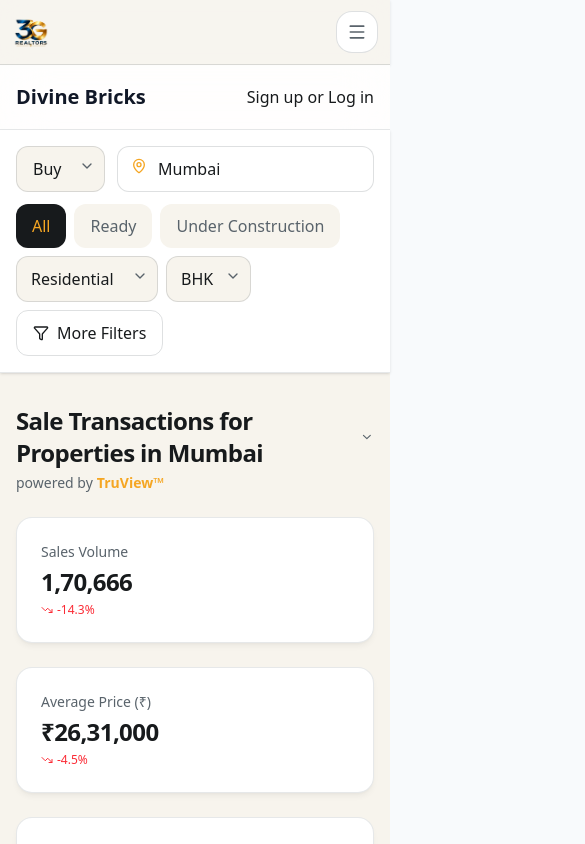
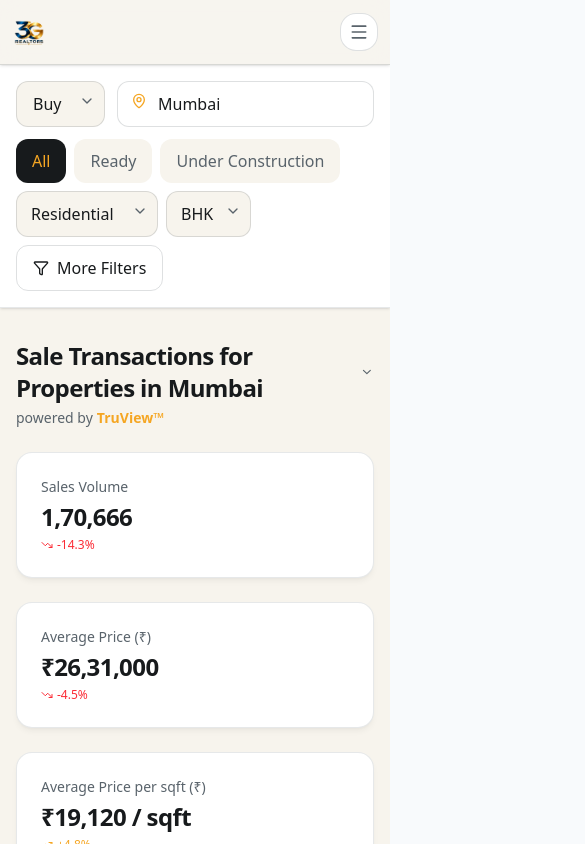
Before and after one commit to ansarialtamash12/New-Divine-Bricks, a Next.js app: page /transactions in a window 390 px wide. Shown: the top 844 px of the page, 585 px wide, since content can reach past the window. Built offline with nearby package versions, Linux system fonts and the light colour scheme.

Commit message:
resposniveness chnaged

```diff
--- a/app/components/navbar.jsx
+++ b/app/components/navbar.jsx
@@ -3,7 +3,6 @@
 import React, { useState, useEffect } from "react";
 import Link from "next/link";
 import { Menu, X, Mail, Link2 } from "lucide-react";
-import Image from "next/image";
 import { FcGoogle } from "react-icons/fc";
 import { FaFacebook, FaWhatsapp } from "react-icons/fa";
 import { usePathname } from "next/navigation";
@@ -23,6 +22,18 @@
     return () => window.removeEventListener("scroll", handleScroll);
   }, [pathname]);
 
+  // Lock body scroll when mobile menu or modal is open
+  useEffect(() => {
+    if (isMobileMenuOpen || isLoginModalOpen) {
+      document.body.style.overflow = "hidden";
+    } else {
+      document.body.style.overflow = "";
+    }
+    return () => {
+      document.body.style.overflow = "";
+    };
+  }, [isMobileMenuOpen, isLoginModalOpen]);
+
   const isHomePage = pathname === "/";
   const isTransparent = isHomePage && !isScrolled;
 
@@ -32,7 +43,6 @@
     { name: "TruEstimate™", href: "/truest-imate" },
     { name: "India Transactions", href: "/transactions" },
     { name: "New Projects", href: "/new-projects" },
-    // { name: "Divine Bricks", href: "/my-bayut" },
   ];
 
   return (
@@ -54,21 +64,18 @@
                 <div
                   className={`flex items-center justify-center rounded-2xl transition-all duration-500 ease-out ${
                     isTransparent
-                      ? "px-3 py-1.5 bg-white/10 backdrop-blur-md border border-white/20 shadow-[0_4px_20px_-6px_rgba(0,0,0,0.4)] group-hover:bg-white/15"
+                      ? "px-2.5 sm:px-3 py-1.5 bg-white/10 backdrop-blur-md border border-white/20 shadow-[0_4px_20px_-6px_rgba(0,0,0,0.4)] group-hover:bg-white/15"
                       : "px-0 py-0 bg-transparent border border-transparent"
                   }`}
                 >
-                  <Image
+                  <img
                     src="/3G_Realtors_Icon.png"
                     alt="Divine Logo"
-                    width={120}
-                    height={40}
                     className={`object-contain w-auto transition-all duration-500 ease-out group-hover:scale-[1.03] ${
                       isTransparent
-                        ? "h-8 sm:h-9 drop-shadow-[0_2px_10px_rgba(0,0,0,0.5)] brightness-110"
-                        : "h-9 sm:h-10"
+                        ? "h-7 sm:h-9 drop-shadow-[0_2px_10px_rgba(0,0,0,0.5)] brightness-110"
+                        : "h-8 sm:h-10"
                     }`}
-                    priority
                   />
                 </div>
               </Link>
@@ -106,7 +113,7 @@
             <div className="flex items-center gap-2 sm:gap-3">
               {/* ===== HAMBURGER ===== */}
               <button
-                className={`lg:hidden p-2.5 rounded-2xl transition-all duration-500 ease-out active:scale-95 ${
+                className={`lg:hidden p-2 sm:p-2.5 rounded-2xl transition-all duration-500 ease-out active:scale-95 ${
                   isTransparent
                     ? "bg-white/10 backdrop-blur-md border border-white/20 shadow-[0_4px_20px_-6px_rgba(0,0,0,0.4)] hover:bg-white/20"
                     : "bg-white border border-[#59636B]/20 hover:bg-[#F7F4ED]"
@@ -131,7 +138,7 @@
 
               <button
                 onClick={() => setIsLoginModalOpen(true)}
-                className="hidden sm:block px-4 py-2.5 bg-gradient-to-r from-[#F5A623] to-[#E09400] text-[#171A1C] rounded-xl text-xs sm:text-sm font-bold hover:shadow-lg hover:shadow-[#F5A623]/30 transition-all duration-200 active:scale-95 whitespace-nowrap"
+                className="hidden sm:block px-3 sm:px-4 py-2 sm:py-2.5 bg-gradient-to-r from-[#F5A623] to-[#E09400] text-[#171A1C] rounded-xl text-xs sm:text-sm font-bold hover:shadow-lg hover:shadow-[#F5A623]/30 transition-all duration-200 active:scale-95 whitespace-nowrap"
               >
                 Sign up or Log in
               </button>
@@ -142,18 +149,18 @@
         {/* ===== MOBILE MENU ===== */}
         <div
           className={`lg:hidden overflow-hidden transition-all duration-500 ease-out ${
-            isMobileMenuOpen ? "max-h-[520px] opacity-100" : "max-h-0 opacity-0"
+            isMobileMenuOpen ? "max-h-[600px] opacity-100" : "max-h-0 opacity-0"
           }`}
         >
           <div className="bg-[#F7F4ED]/95 backdrop-blur-xl border-t border-[#59636B]/20 shadow-[0_8px_30px_-12px_rgba(0,0,0,0.15)]">
-            <div className="px-3 sm:px-4 pt-3 pb-4 space-y-1">
+            <div className="px-3 sm:px-4 pt-3 pb-5 space-y-1 max-h-[calc(100vh-64px)] overflow-y-auto">
               {navLinks.map((link, i) => {
                 const isActive = pathname === link.href;
                 return (
                   <Link
                     key={link.name}
                     href={link.href}
-                    style={{ transitionDelay: `${i * 25}ms` }}
+                    style={{ transitionDelay: `${i * 30}ms` }}
                     className={`block px-4 py-3 rounded-xl text-sm font-medium transition-all duration-300 ${
                       isActive
                         ? "text-[#F5A623] bg-[#F5A623]/10"
@@ -166,6 +173,7 @@
                 );
               })}
 
+              {/* Sign up button in mobile menu */}
               <button
                 onClick={() => {
                   setIsMobileMenuOpen(false);
@@ -180,64 +188,63 @@
         </div>
       </header>
 
+      {/* ===== LOGIN MODAL ===== */}
       {isLoginModalOpen && (
         <div
-          className="fixed inset-0 z-[60] flex items-center justify-center bg-[#171A1C]/60 backdrop-blur-md p-4 animate-fadeIn"
+          className="fixed inset-0 z-[60] flex items-center justify-center bg-[#171A1C]/60 backdrop-blur-md p-3 sm:p-4 animate-fadeIn"
           onClick={() => setIsLoginModalOpen(false)}
         >
           <div
-            className="bg-[#F7F4ED] rounded-2xl w-full max-w-md p-6 sm:p-8 relative shadow-2xl max-h-[90vh] overflow-y-auto border border-[#59636B]/15"
+            className="bg-[#F7F4ED] rounded-2xl w-full max-w-md p-5 sm:p-8 relative shadow-2xl max-h-[90vh] overflow-y-auto border border-[#59636B]/15"
             onClick={(e) => e.stopPropagation()}
           >
             <button
               onClick={() => setIsLoginModalOpen(false)}
-              className="absolute top-4 right-4 text-[#59636B] hover:text-[#171A1C] p-1.5 rounded-full hover:bg-[#59636B]/10 transition-all"
+              className="absolute top-3 right-3 sm:top-4 sm:right-4 text-[#59636B] hover:text-[#171A1C] p-1.5 rounded-full hover:bg-[#59636B]/10 transition-all"
             >
               <X className="w-5 h-5" />
             </button>
 
-            <div className="flex justify-center mb-6">
-              <Image
-                    src="/3G_Realtors_Icon.png"
+            <div className="flex justify-center mb-5 sm:mb-6">
+              <img
+                src="/3G_Realtors_Icon.png"
                 alt="Divine Bricks"
-                width={150}
-                height={45}
-                className="object-contain"
+                className="object-contain h-12 sm:h-14 w-auto"
               />
             </div>
 
-            <h2 className="text-xl sm:text-2xl font-bold text-[#171A1C] text-center mb-6">
+            <h2 className="text-lg sm:text-2xl font-bold text-[#171A1C] text-center mb-5 sm:mb-6">
               Login into your account
             </h2>
 
-            <div className="space-y-3">
-              <button className="w-full flex items-center justify-center gap-3 border border-[#59636B]/20 bg-white hover:bg-[#F7F4ED] text-[#171A1C] font-medium py-3 rounded-xl transition-all text-sm active:scale-[0.98]">
+            <div className="space-y-2.5 sm:space-y-3">
+              <button className="w-full flex items-center justify-center gap-3 border border-[#59636B]/20 bg-white hover:bg-[#F7F4ED] text-[#171A1C] font-medium py-2.5 sm:py-3 rounded-xl transition-all text-sm active:scale-[0.98]">
                 <FcGoogle className="w-5 h-5" /> Login with Google
               </button>
-              <button className="w-full flex items-center justify-center gap-3 border border-[#59636B]/20 bg-white hover:bg-[#F7F4ED] text-[#171A1C] font-medium py-3 rounded-xl transition-all text-sm active:scale-[0.98]">
+              <button className="w-full flex items-center justify-center gap-3 border border-[#59636B]/20 bg-white hover:bg-[#F7F4ED] text-[#171A1C] font-medium py-2.5 sm:py-3 rounded-xl transition-all text-sm active:scale-[0.98]">
                 <FaFacebook className="w-5 h-5 text-[#1877F2]" /> Login with Facebook
               </button>
-              <button className="w-full flex items-center justify-center gap-3 border border-[#59636B]/20 bg-white hover:bg-[#F7F4ED] text-[#171A1C] font-medium py-3 rounded-xl transition-all text-sm active:scale-[0.98]">
+              <button className="w-full flex items-center justify-center gap-3 border border-[#59636B]/20 bg-white hover:bg-[#F7F4ED] text-[#171A1C] font-medium py-2.5 sm:py-3 rounded-xl transition-all text-sm active:scale-[0.98]">
                 <FaWhatsapp className="w-5 h-5 text-[#25D366]" /> Login with WhatsApp
               </button>
             </div>
 
-            <div className="flex items-center gap-3 my-5">
+            <div className="flex items-center gap-3 my-4 sm:my-5">
               <div className="flex-1 h-px bg-[#59636B]/20"></div>
               <span className="text-[#59636B] text-xs font-medium">OR</span>
               <div className="flex-1 h-px bg-[#59636B]/20"></div>
             </div>
 
-            <div className="space-y-3">
-              <button className="w-full flex items-center justify-center gap-3 bg-gradient-to-r from-[#F5A623] to-[#E09400] text-[#171A1C] font-bold py-3 rounded-xl transition-all text-sm hover:shadow-lg hover:shadow-[#F5A623]/30 active:scale-[0.98]">
+            <div className="space-y-2.5 sm:space-y-3">
+              <button className="w-full flex items-center justify-center gap-3 bg-gradient-to-r from-[#F5A623] to-[#E09400] text-[#171A1C] font-bold py-2.5 sm:py-3 rounded-xl transition-all text-sm hover:shadow-lg hover:shadow-[#F5A623]/30 active:scale-[0.98]">
                 <Mail className="w-5 h-5" /> Login with Email
               </button>
-              <button className="w-full flex items-center justify-center gap-3 border border-[#59636B]/20 bg-white hover:bg-[#F7F4ED] text-[#171A1C] font-medium py-3 rounded-xl transition-all text-sm active:scale-[0.98]">
+              <button className="w-full flex items-center justify-center gap-3 border border-[#59636B]/20 bg-white hover:bg-[#F7F4ED] text-[#171A1C] font-medium py-2.5 sm:py-3 rounded-xl transition-all text-sm active:scale-[0.98]">
                 <Link2 className="w-5 h-5" /> Login with one-time link
               </button>
             </div>
 
-            <div className="text-center text-sm mt-6 pt-5 border-t border-[#59636B]/15">
+            <div className="text-center text-sm mt-5 sm:mt-6 pt-4 sm:pt-5 border-t border-[#59636B]/15">
               <span className="text-[#59636B]">New here? </span>
               <button className="text-[#F5A623] font-bold hover:underline">
                 Create an account
--- a/app/globals.css
+++ b/app/globals.css
@@ -699,3 +699,13 @@
   to { opacity: 1; transform: translateY(0); }
 }
 .animate-fadeUp { animation: fadeUp 0.4s cubic-bezier(0.16, 1, 0.3, 1); }
+
+html {
+  overflow-x: clip;
+}
+
+body {
+  overflow-x: clip;
+  width: 100%;
+  max-width: 100vw;
+}
--- a/app/layout.jsx
+++ b/app/layout.jsx
@@ -11,15 +11,15 @@
 });
 
 export const metadata = {
-  title: "Divine Bricks | Find your place in Dubai",
+  title: "Divine Bricks | Find your place in India",
   description:
-    "Explore homes for sale and rent across Dubai with Divine Bricks.",
+    "Explore homes for sale and rent across India with Divine Bricks.",
 };
 
 export default function RootLayout({ children }) {
   return (
     <html lang="en" className={`${inter.variable} h-full`}>
-      <body className="min-h-screen flex flex-col w-full overflow-x-hidden bg-white text-gray-900">
+      <body className="min-h-screen flex flex-col w-full bg-white text-gray-900">
         <Navbar />
 
         <main className="flex-1 w-full flex flex-col">{children}</main>
--- a/app/transactions/page.jsx
+++ b/app/transactions/page.jsx
@@ -35,7 +35,7 @@
     <div className="w-full bg-[#F7F4ED] flex flex-col font-sans min-h-screen">
 
       {/* NAVBAR */}
-      <nav className="w-full bg-white/90 backdrop-blur-xl border-b border-[#59636B]/15 sticky top-0 z-50">
+      {/* <nav className="w-full bg-white/90 backdrop-blur-xl border-b border-[#59636B]/15 sticky top-0 z-50">
         <div className="max-w-7xl mx-auto px-4 sm:px-6 lg:px-8">
           <div className="flex justify-between items-center h-16">
             <Link href="/" className="text-xl font-bold text-[#F5A623]">
@@ -51,7 +51,7 @@
             <button className="text-sm font-bold text-[#171A1C] hover:text-[#F5A623] transition-colors">Sign up or Log in</button>
           </div>
         </div>
-      </nav>
+      </nav> */}
 
       {/* FILTER BAR */}
       <div className="w-full bg-white border-b border-[#59636B]/15 py-4 shadow-sm">
```
